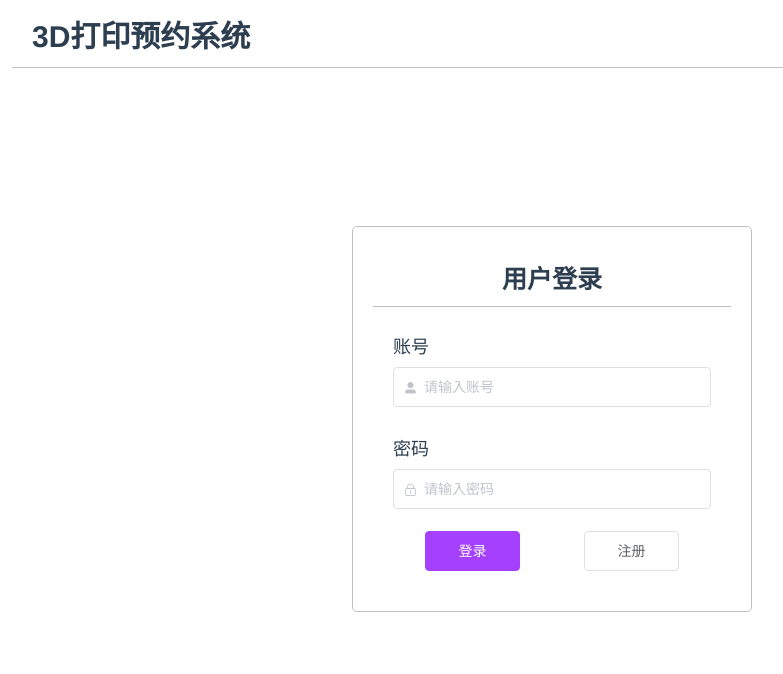
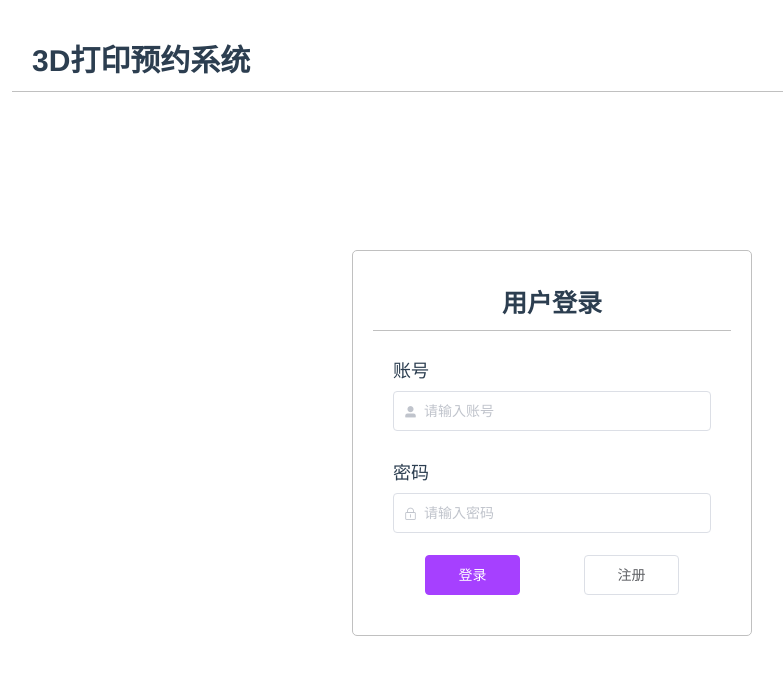
Before and after one commit to CyrilKZ/lab-reservation-front, a Vue app: page /admin_signin in a window 1280 px wide. Shown: the top 674 px of the page, without its empty margins (88-871 px from the left). Built offline with nearby package versions, Linux system fonts and the light colour scheme.

Commit message:
Update App.vue

```diff
--- a/src/App.vue
+++ b/src/App.vue
@@ -115,7 +115,7 @@ export default {
   align-items: flex-end;
   margin-bottom: 20px;
   min-width: 720px;
-  height: 60px;
+  height: 84px;
 }
 .topbar-tittle {
   font-weight: 600;
```
